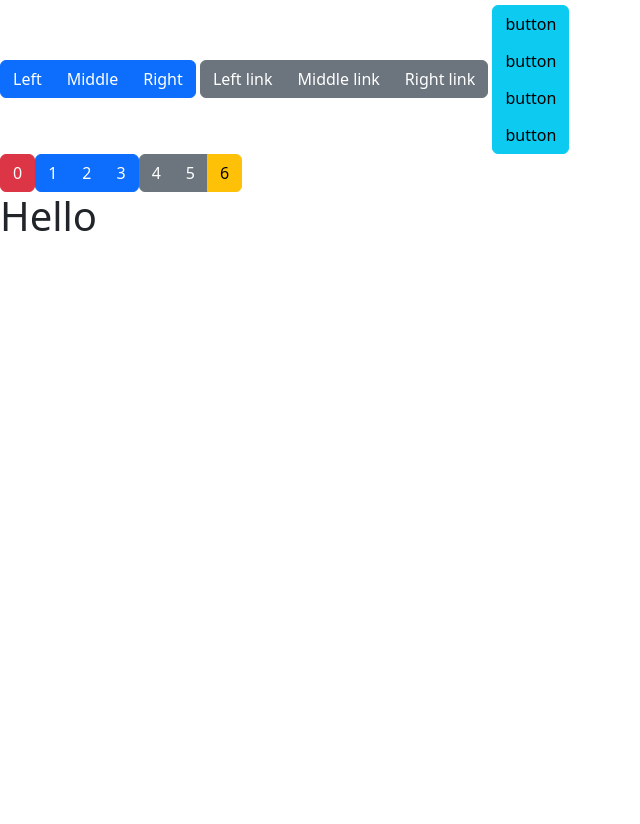
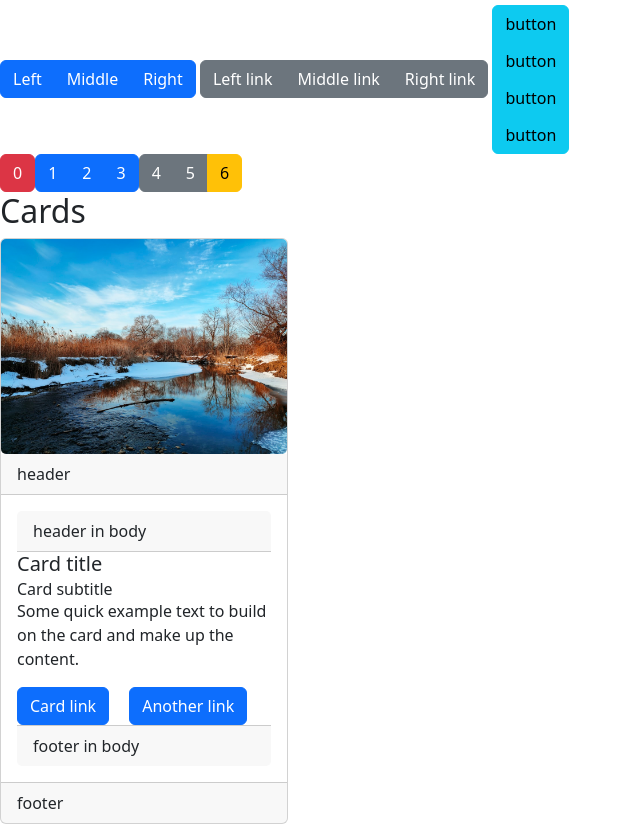
Before and after one commit to andreusjh99/LearningBootstrap, a plain HTML site: page index.html in a window 1280 px wide. Shown: the part 1901-2725 px from the top of the page, without its empty margins (0-640 px from the left). Before the commit the page ends 2149 px from the top, so only its background shows below. Drawn offline with nearby package versions, Linux system fonts and the light colour scheme.

Commit message:
bootstrap card

```diff
--- a/index.html
+++ b/index.html
@@ -277,8 +277,33 @@
       </div>
     </div>
 
+    <h2>Cards</h2>
+    <!-- Card is a flexible and extensible content container. -->
 
-    <h1>Hello</h1>
+    <!-- Normal card -->
+    <!-- div > (img, div > (h, p, a)) -->
+    <!-- Add your own styling -->
+
+    <!-- bootstrap card -->
+    <!-- already comes with styling if you use the bootstrap card class -->
+        <!-- card, card-body, card-title, card-subtitle, card-text, card-link, card-img, card-header, card-footer -->
+    <div class="card" style="width: 18rem;">
+      <img src="sample.jpg" class="card-img" alt="">
+          <!-- card image -->
+          <!-- card-img, card-img-top, card-img-bottom -->
+          <!-- card-img rounds all 4 corners of the img, top rounds the top 2 corners, bottom rounds the bottom 2 corners -->
+      <div class="card-header">header</div>
+      <div class="card-body">
+        <div class="card-header">header in body</div>
+        <h5 class="card-title">Card title</h5>
+        <h6 class="card-subtitle">Card subtitle</h6>
+        <p class="card-text">Some quick example text to build on the card and make up the content.</p>
+        <a href="" class="btn btn-primary card-link">Card link</a>
+        <a href="" class="btn btn-primary card-link">Another link</a>
+        <div class="card-footer">footer in body</div>
+      </div>
+      <div class="card-footer">footer</div>
+    </div>
 
     <script
       src="https://cdn.jsdelivr.net/npm/bootstrap@5.3.0-alpha1/dist/js/bootstrap.bundle.min.js"
```
Also changed, not shown: sample.jpg (added).
